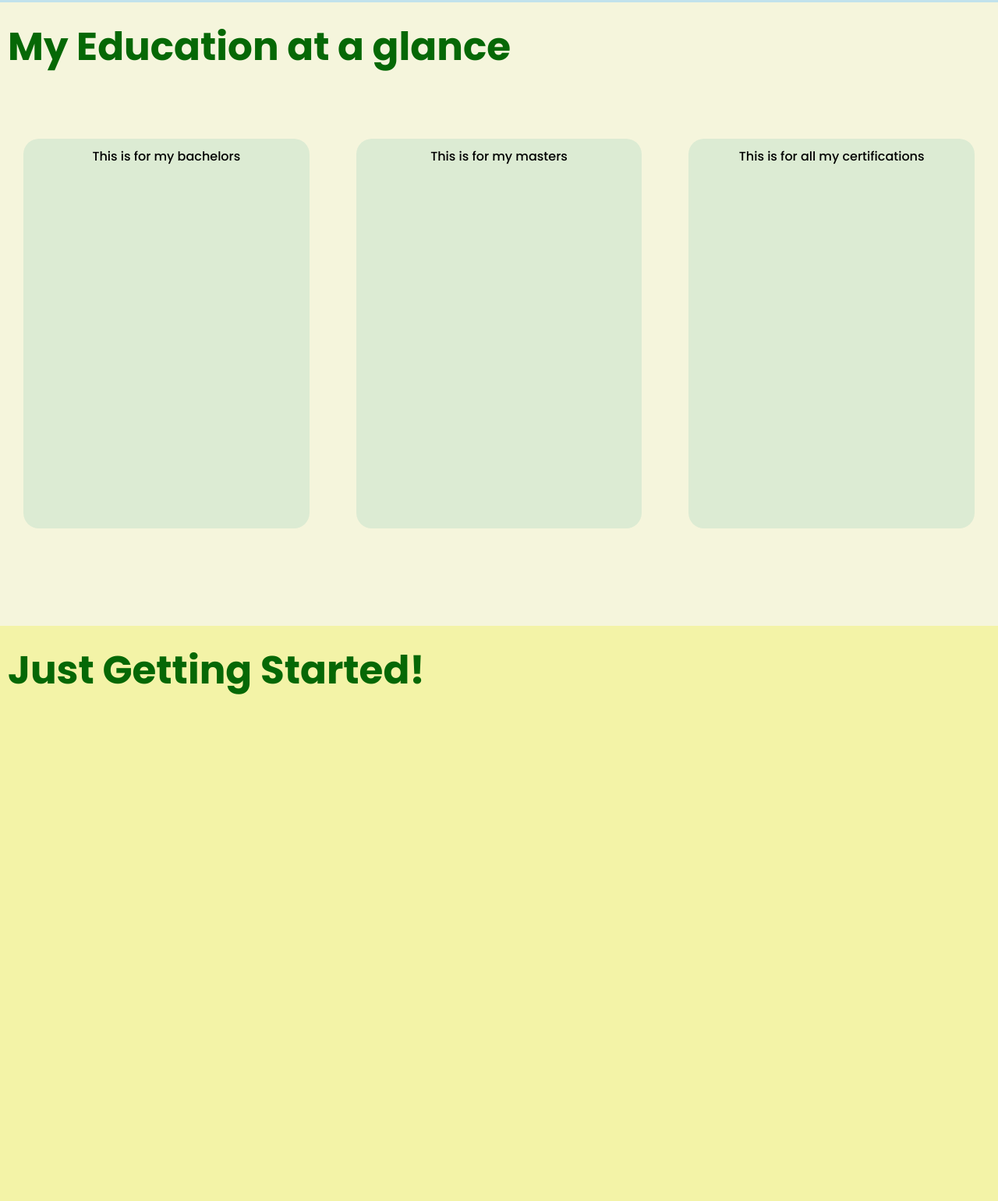
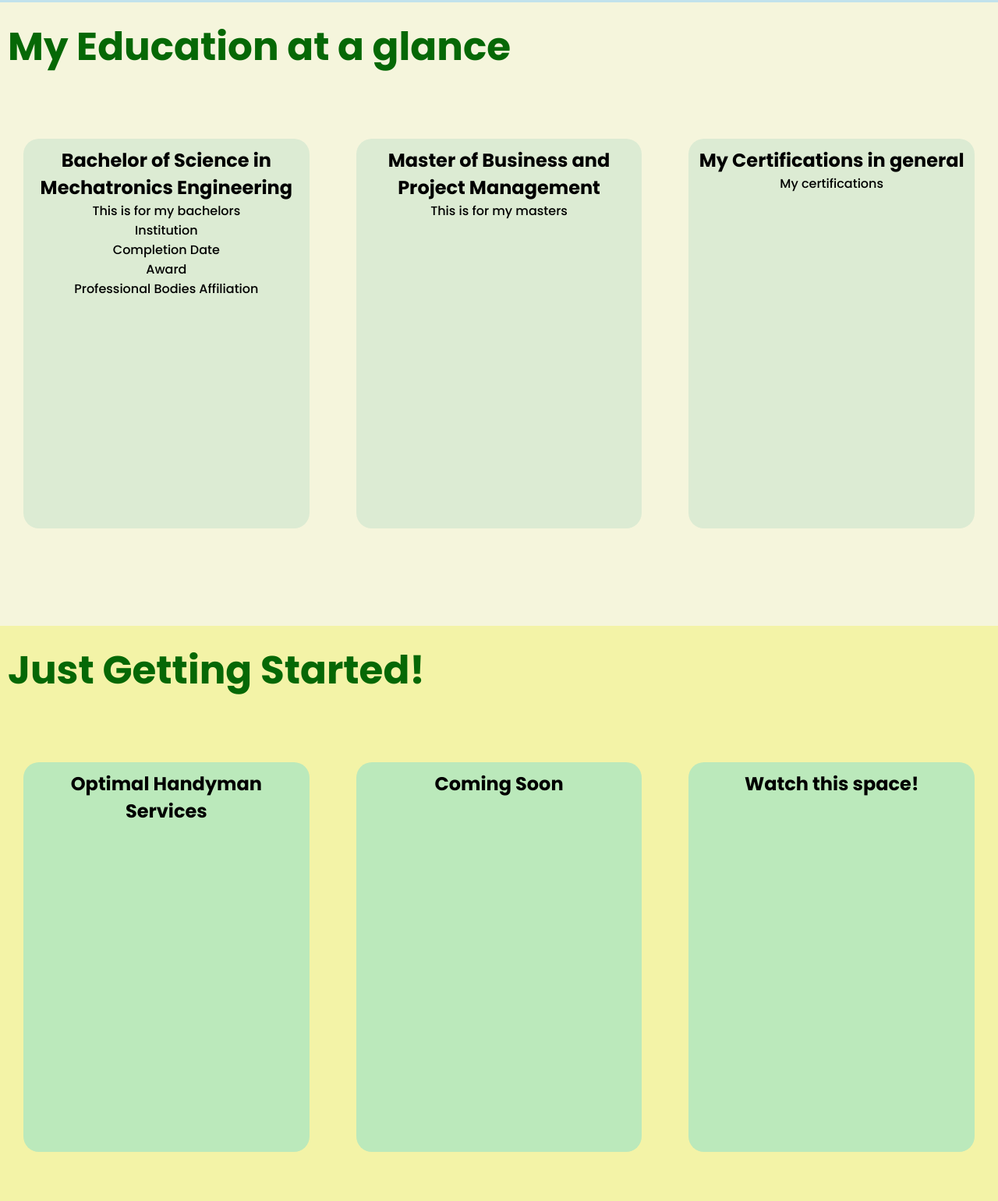
Before and after one commit to TeddPaul13/Mypersonalweb, a plain HTML site: page index.html in a window 1280 px wide. Shown: the part 1597-3138 px from the top of the page at 78% size. Drawn offline with Linux system fonts and the light colour scheme.

Commit message:
Added 3 divs in work section

```diff
--- a/index.html
+++ b/index.html
@@ -61,13 +61,22 @@
         <h1 id="headabout">My Education at a glance</h1>
         <div class="wrapper">
             <div class="column">
-                <p>This is for my bachelors</p>
+                <h1>Bachelor of Science in Mechatronics Engineering</h1>
+                <p>This is for my bachelors<br>
+                    Institution<br>
+                    Completion Date<br>
+                    Award <br>
+                    Professional Bodies Affiliation
+
+                </p>
             </div>
             <div class="column">
+                <h1>Master of Business and Project Management</h1>
                 <p>This is for my masters</p>
             </div>
             <div class="column">
-                <p>This is for all my certifications</p>
+                <h1>My Certifications in general</h1>
+                <p>My certifications</p>
             </div>
 
 
@@ -79,6 +88,17 @@
 
     <section class="work">
         <h1 id="headabout">Just Getting Started!</h1>
+        <div class="wrapper">
+            <div class="column2">
+                <h1 id="mywork">Optimal Handyman Services</h1>
+            </div>
+            <div class="column2">
+                <h1 id="mywork">Coming Soon</h>
+            </div>
+            <div class="column2">
+                <h1 id="mywork">Watch this space!</h1>
+            </div>
+        </div>
     </section>
     <section class="contact">
         <h1 id="headabout">You can contact me!</h1>
--- a/style.css
+++ b/style.css
@@ -104,7 +104,7 @@ img{
     position: relative;
 
 }
-.column {
+.column, .column2{
     flex: 33.33%;
     height: 500px;
     padding: 10px;
@@ -113,13 +113,21 @@ img{
     text-align: center;
     border-radius: 20px;
   }
-  .wrapper {
+.column2{
+    background: #bbe9bb;
+
+}
+#mywork{
+    margin:40;
+}
+.wrapper {
      display: flex;
   }
 .work{
     height: 100vh;
     width: 100%;
     background: #f3f3a7;
+    position: relative;
 }
 .contact{
     height: 50vh;
```
